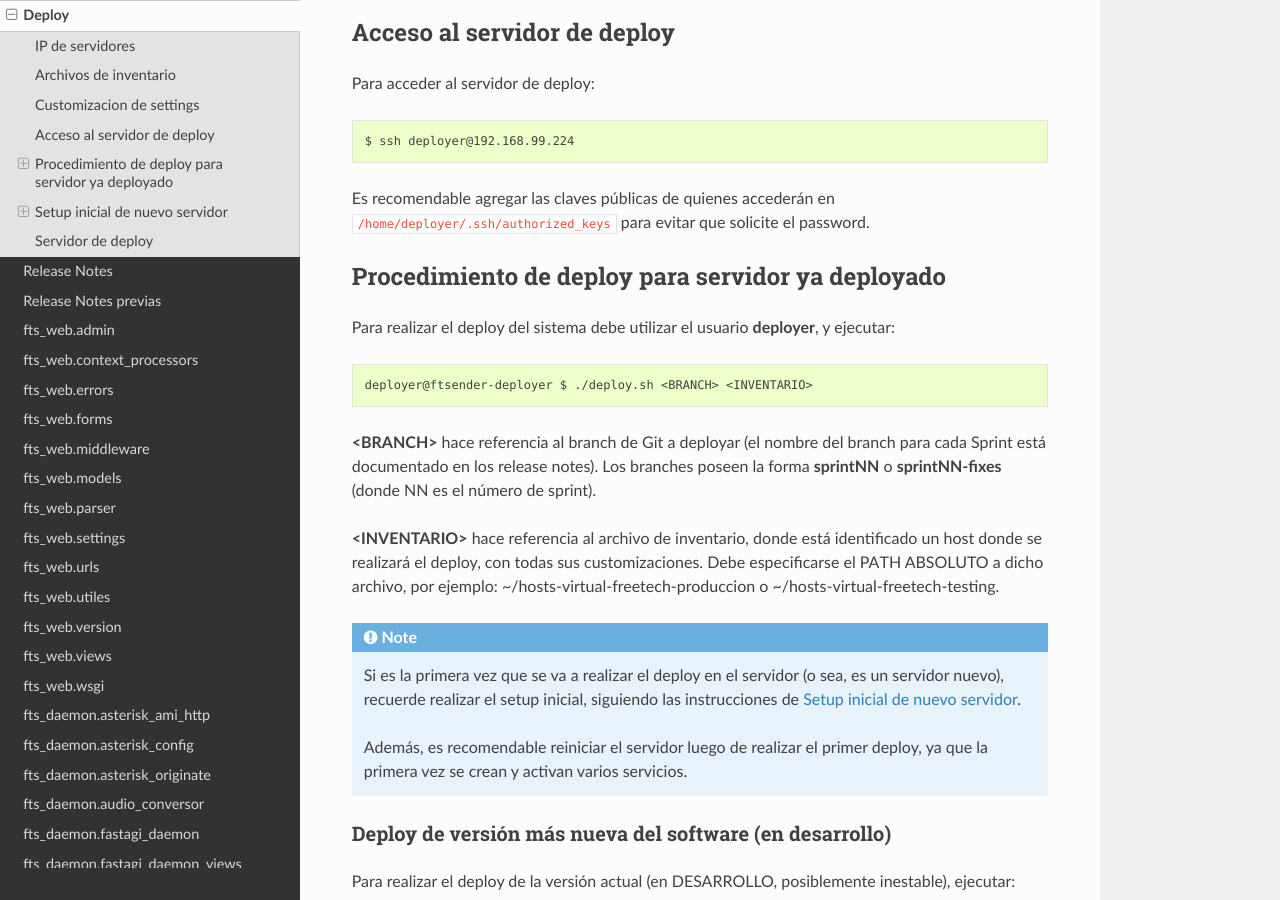
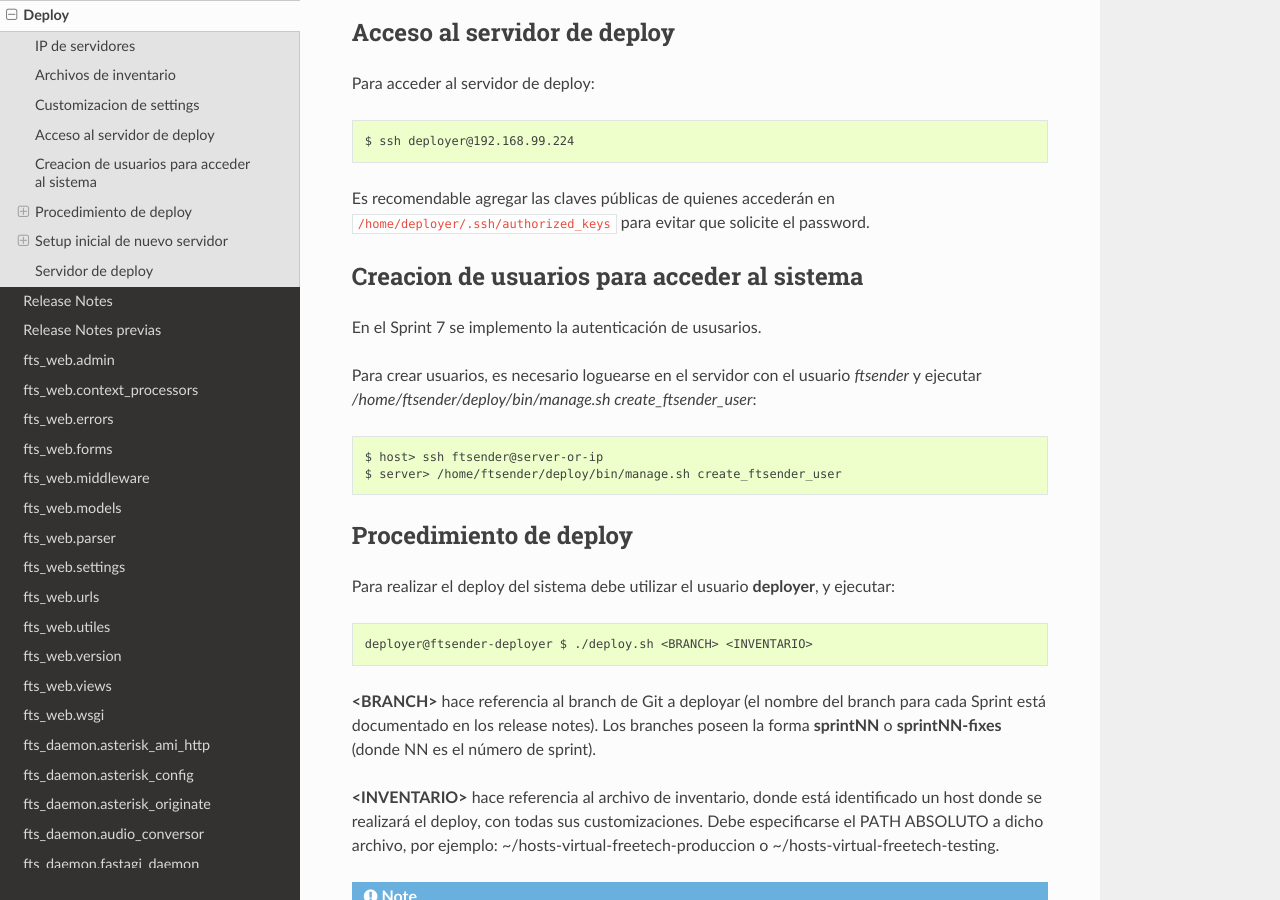
Before and after one commit to aybaker/omnicontact, a Sphinx documentation site: the page built from docs/deploy.rst, in a window 1280 px wide and 900 px high, scrolled down 1139 px. Built offline with Sphinx 7.4.7 and the Read the Docs theme 2.0.0, drawn with Linux system fonts in a browser that asks for light colours.

Commit message:
FTS-277 Update docs de deploy

```diff
--- a/docs/deploy.rst
+++ b/docs/deploy.rst
@@ -70,12 +70,24 @@ Para acceder al servidor de deploy:
 Es recomendable agregar las claves públicas de quienes accederán en ``/home/deployer/.ssh/authorized_keys`` para evitar que solicite el password.
 
 
+Creacion de usuarios para acceder al sistema
+--------------------------------------------
+
+En el Sprint 7 se implemento la autenticación de ususarios.
+
+Para crear usuarios, es necesario loguearse en el servidor con el usuario `ftsender`
+y ejecutar `/home/ftsender/deploy/bin/manage.sh create_ftsender_user`:
+
+.. code::
+
+    $ host> ssh ftsender@server-or-ip
+    $ server> /home/ftsender/deploy/bin/manage.sh create_ftsender_user
 
 
 
 
-Procedimiento de deploy para servidor ya deployado
---------------------------------------------------
+Procedimiento de deploy
+-----------------------
 
 Para realizar el deploy del sistema debe utilizar el usuario **deployer**, y ejecutar:
 
```
